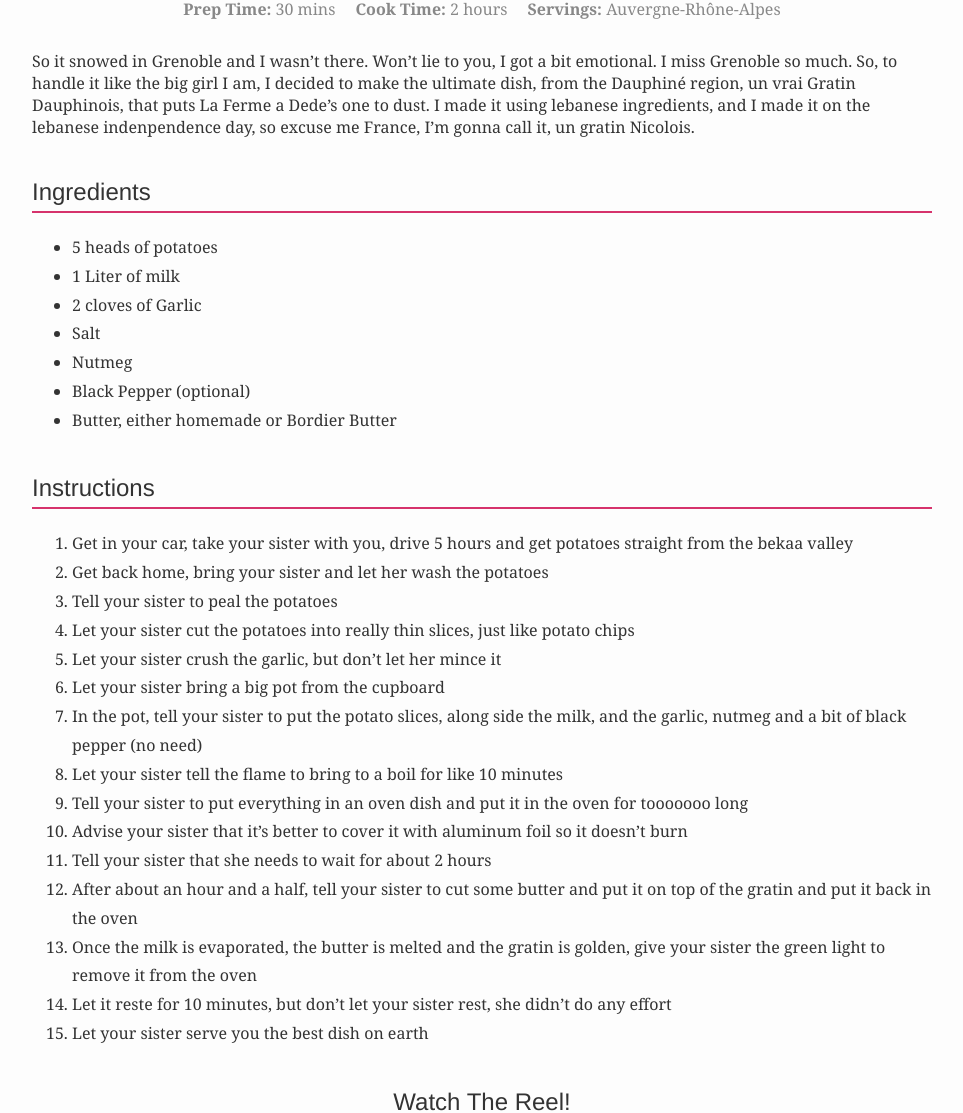
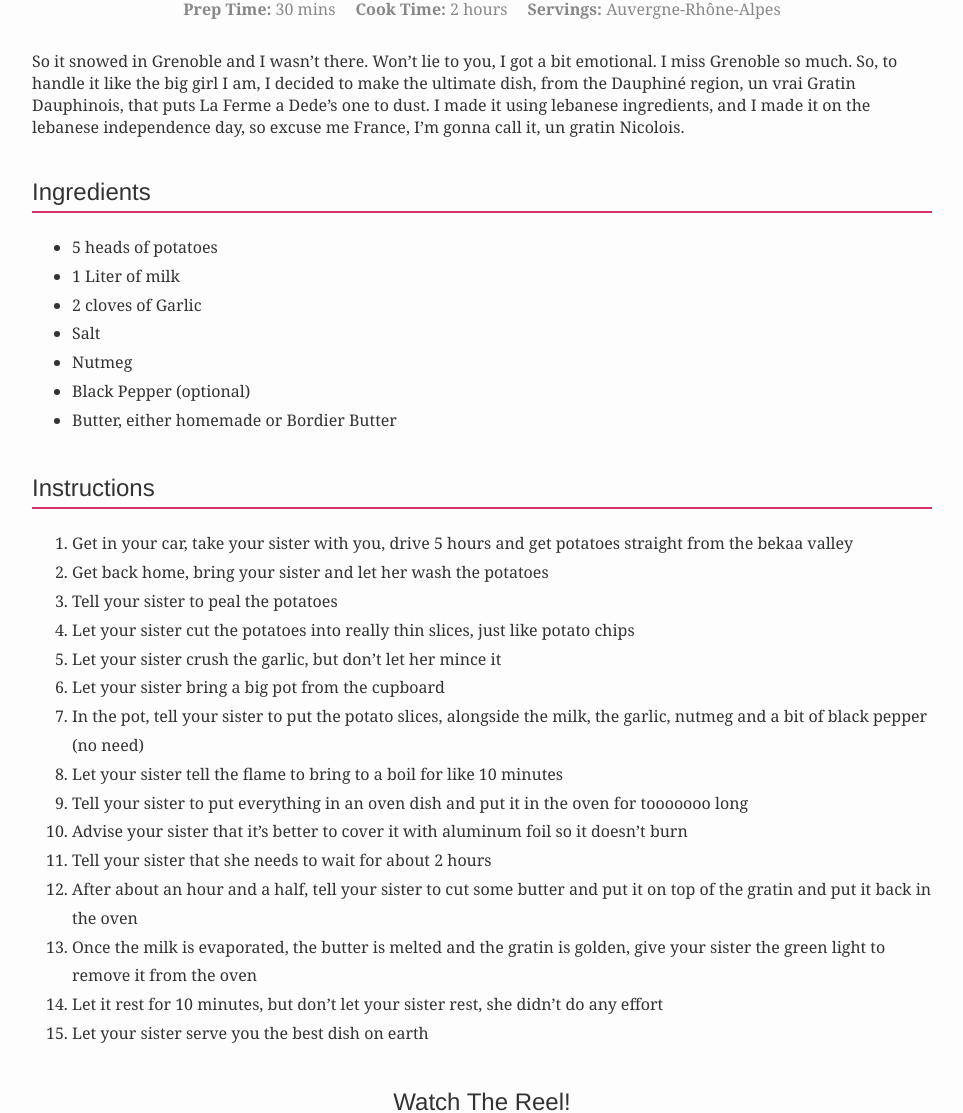
Before and after one commit to AntiLibrary5/nicools-kitchen, a Jekyll site: the page built from _posts/2025-11-22-gratin-dauphinois.md, in a window 1280 px wide. Shown: the part 666-1779 px from the top of the page, without its empty margins (158-1121 px from the left). Built offline with Jekyll 4.4.1, drawn with Linux system fonts in a browser that asks for light colours.

```diff
--- a/_posts/2025-11-22-gratin-dauphinois.md
+++ b/_posts/2025-11-22-gratin-dauphinois.md
@@ -8,7 +8,7 @@ servings: "Auvergne-Rhône-Alpes"
 video_link: "I was too angry to film, but will do it, someday"
 tags: [Vegetarian]
 ---
-So it snowed in Grenoble and I wasn't there. Won't lie to you, I got a bit emotional. I miss Grenoble so much. So, to handle it like the big girl I am, I decided to make the ultimate dish, from the Dauphiné region, un vrai Gratin Dauphinois, that puts La Ferme a Dede's one to dust. I made it using lebanese ingredients, and I made it on the lebanese indenpendence day, so excuse me France, I'm gonna call it, un gratin Nicolois.
+So it snowed in Grenoble and I wasn't there. Won't lie to you, I got a bit emotional. I miss Grenoble so much. So, to handle it like the big girl I am, I decided to make the ultimate dish, from the Dauphiné region, un vrai Gratin Dauphinois, that puts La Ferme a Dede's one to dust. I made it using lebanese ingredients, and I made it on the lebanese independence day, so excuse me France, I'm gonna call it, un gratin Nicolois.
 
 ## Ingredients
 
@@ -29,12 +29,12 @@ So it snowed in Grenoble and I wasn't there. Won't lie to you, I got a bit emoti
 4. Let your sister cut the potatoes into really thin slices, just like potato chips
 5. Let your sister crush the garlic, but don't let her mince it
 6. Let your sister bring a big pot from the cupboard
-7. In the pot, tell your sister to put the potato slices, along side the milk, and the garlic, nutmeg and a bit of black pepper (no need)
+7. In the pot, tell your sister to put the potato slices, alongside the milk, the garlic, nutmeg and a bit of black pepper (no need)
 8. Let your sister tell the flame to bring to a boil for like 10 minutes
 9. Tell your sister to put everything in an oven dish and put it in the oven for tooooooo long
 10. Advise your sister that it's better to cover it with aluminum foil so it doesn't burn
 11. Tell your sister that she needs to wait for about 2 hours
 12. After about an hour and a half, tell your sister to cut some butter and put it on top of the gratin and put it back in the oven
 13. Once the milk is evaporated, the butter is melted and the gratin is golden, give your sister the green light to remove it from the oven
-14. Let it reste for 10 minutes, but don't let your sister rest, she didn't do any effort
+14. Let it rest for 10 minutes, but don't let your sister rest, she didn't do any effort
 15. Let your sister serve you the best dish on earth
```
Also changed, not shown: _posts/2025-11-27-chicken-leek-orzo.md (added, +45 -0 lines), assets/images/chicken-leek-orzo.jpg (added).
